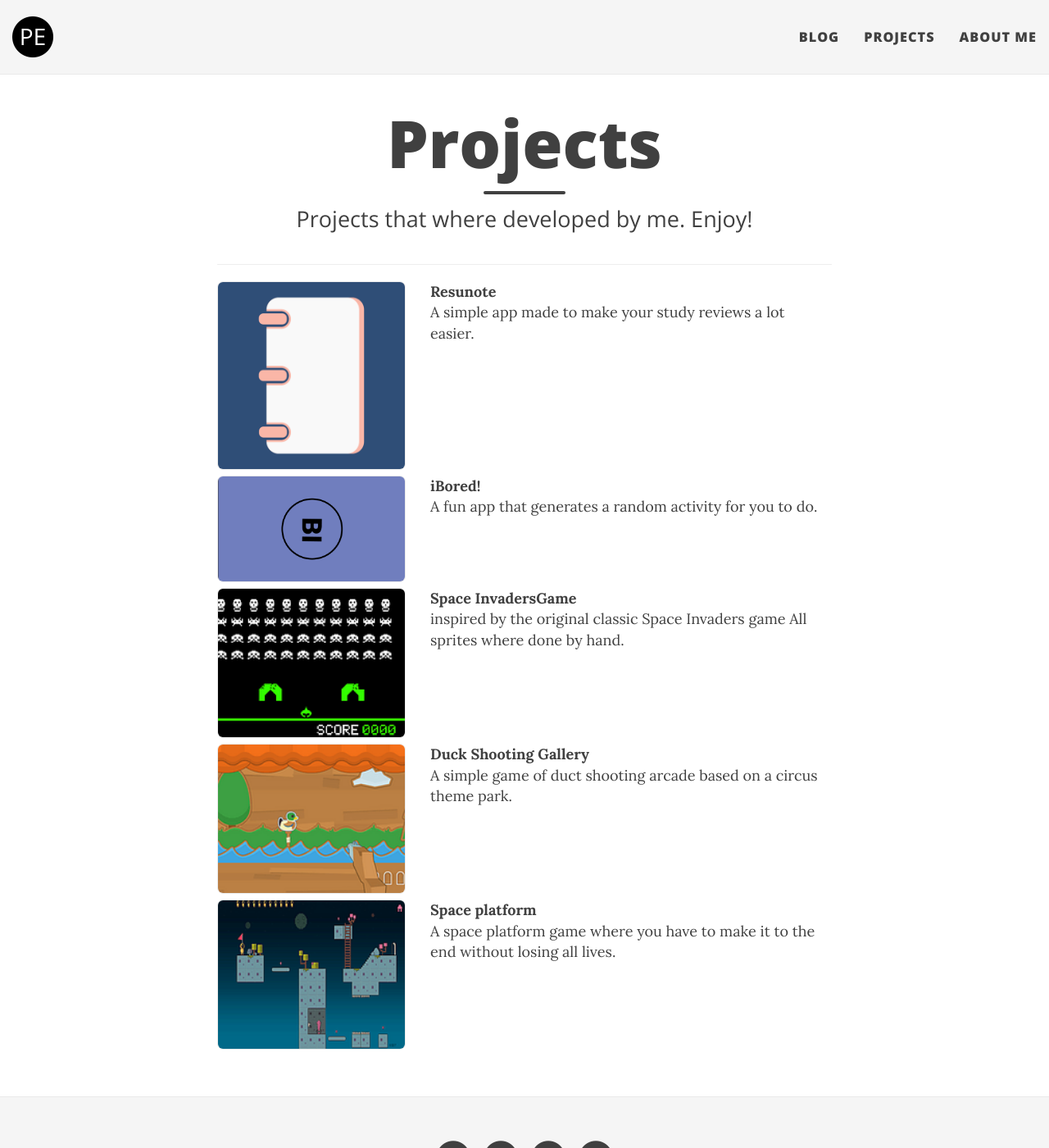
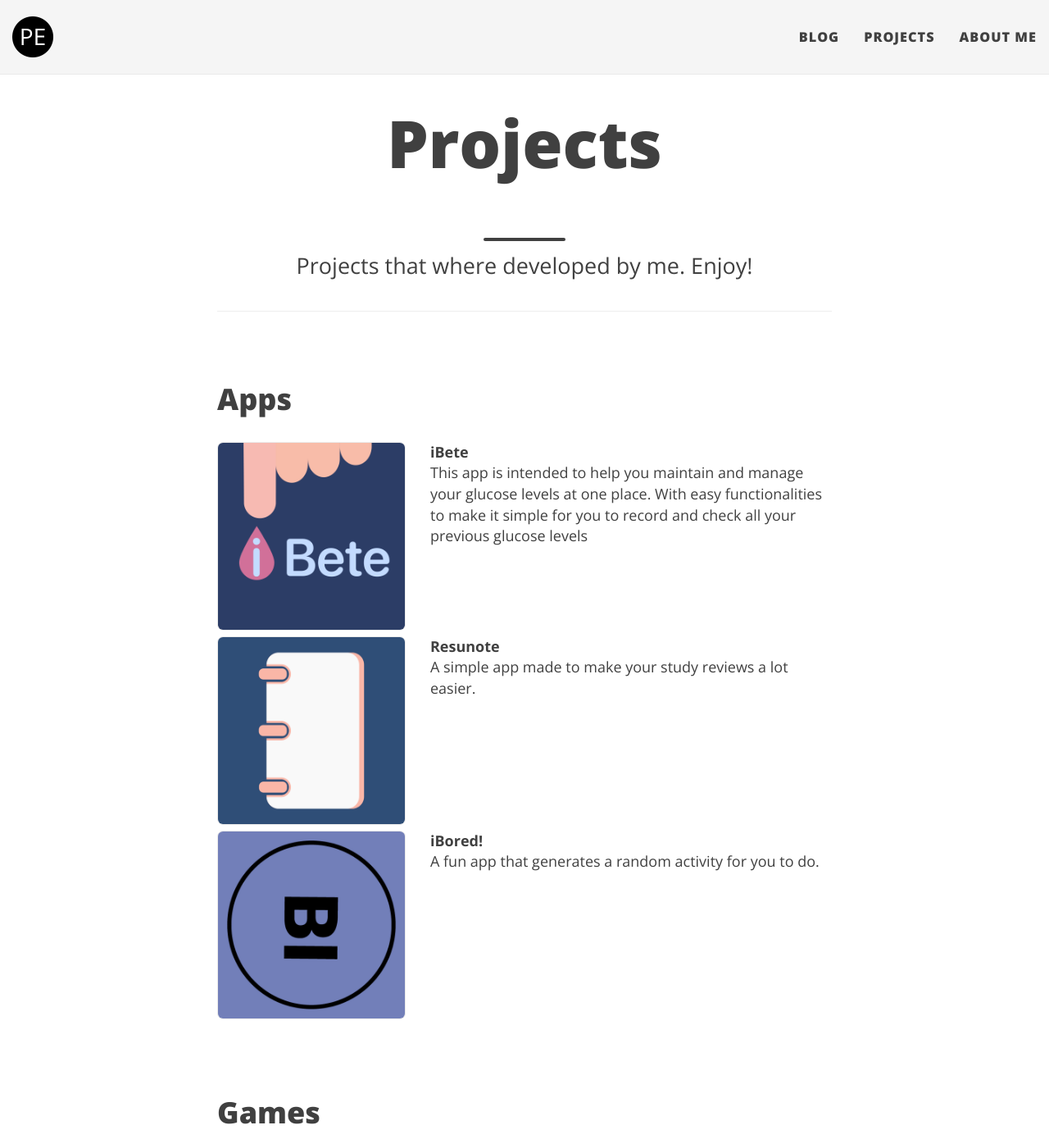
Before and after one commit to pedroesli/pedroesli.github.io, a Jekyll site: the page built from projects.md, in a window 1280 px wide and 1400 px high. Shown: the whole window at 82% size. Built offline with Jekyll 4.4.1, drawn with Linux system fonts in a browser that asks for light colours; nearby versions of some CDN libraries.

Commit message:
update: added ibete app project to my projects page and changed some fonts

```diff
--- a/css/aboutme.css
+++ b/css/aboutme.css
@@ -11,3 +11,7 @@ h1 img{
   margin-right: auto;
   width: 65%;
 }
+
+p, li{
+  font-family: 'Open Sans', 'Helvetica Neue', Helvetica, Arial, sans-serif;
+}
--- a/css/project.css
+++ b/css/project.css
@@ -7,3 +7,11 @@
   background: whitesmoke;
   width: 100%;
 }
+
+.row{
+  font-family: 'Open Sans', 'Helvetica Neue', Helvetica, Arial, sans-serif;
+}
+
+h1{
+  margin-bottom: 0.9em;
+}
--- a/projects.md
+++ b/projects.md
@@ -6,6 +6,14 @@ css: "/css/project.css"
 ---
 
 ---
+<br>
+<h1>Apps</h1>
+<div class = "row">
+  <div class="col-md-4" >
+    <a href="https://apps.apple.com/br/app/ibete/id1588795542"><img class="frame" src="/img/ibete.png" alt="ibete"></a>
+  </div>
+  <div class="col-md-8"><b>iBete</b><br>This app is intended to help you maintain and manage your glucose levels at one place. With easy functionalities to make it simple for you to record and check all your previous glucose levels</div>
+</div>
 <div class = "row">
   <div class="col-md-4" >
     <a href="https://apps.apple.com/br/app/resunote/id1578935360"><img class="frame" src="/img/resunote.png" alt="resunote"></a>
@@ -18,6 +26,10 @@ css: "/css/project.css"
   </div>
   <div class="col-md-8"><b>iBored!</b><br>A fun app that generates a random activity for you to do.</div>
 </div>
+
+<br>
+<h1>Games</h1>
+
 <div class = "row">
   <div class="col-md-4">
     <a href="https://pedroesli.itch.io/space-invaders"><img class="frame" src="/img/space-invaders-game.png" alt="space-invaders-game"></a>
```
Also changed, not shown: img/ibete.png (added), img/ibored.png, 1 other file.
